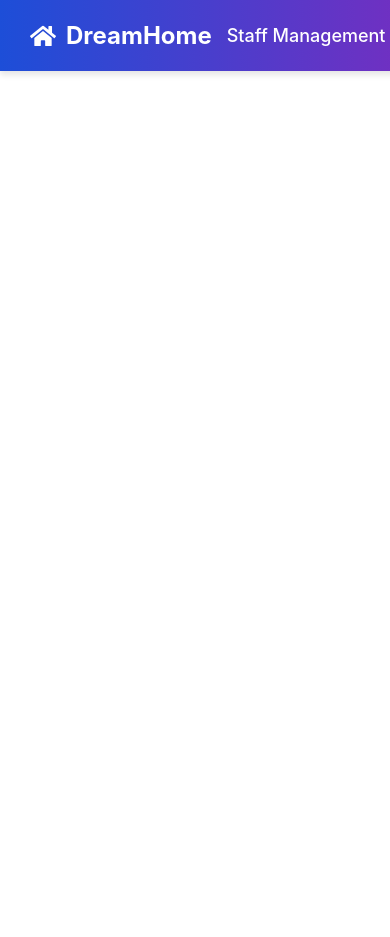
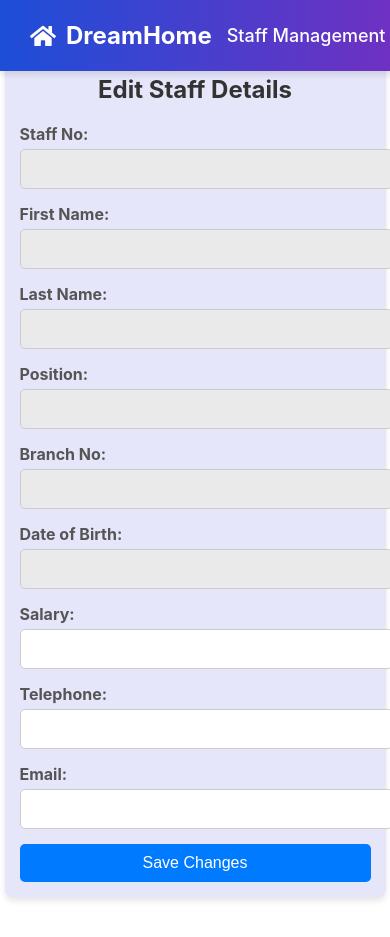
Before and after one commit to Shumaila107/DH-GroupProject, a React (Create React App) app in the folder frontend/: page /edit-staff/1 in a window 390 px wide. Before the commit the page ends 844 px from the top, so only its background shows below. Built offline with nearby package versions, Linux system fonts and the light colour scheme; no server answers.

Commit message:
Added frontend elements for edit and home page and validations on staff hire form

```diff
--- a/frontend/src/App.js
+++ b/frontend/src/App.js
@@ -3,6 +3,8 @@ import NavBar from "./components/NavBar";
 import HomePage from "./components/HomePage";
 import StaffHiringForm from "./components/StaffHiringForm";
 import StaffList from "./components/StaffList";
+import EditStaff from "./components/EditStaff";
+
 
 function App() {
   return (
@@ -12,6 +14,8 @@ function App() {
       <Route path="/" element={<HomePage />} />
       <Route path="/staff" element={<StaffList />} />
       <Route path="/staff/hire" element={<StaffHiringForm />} />
+      <Route path="/edit-staff/:staffId" element={<EditStaff />} />
+
     </Routes>
     </div>
   );
--- /dev/null
+++ b/frontend/src/components/EditStaff.css
@@ -0,0 +1,73 @@
+.edit-staff-container {
+    max-width: 500px;
+    margin: 40px auto;
+    padding: 20px;
+    background-color: lavender;
+    border-radius: 8px;
+    box-shadow: 0px 4px 6px rgba(0, 0, 0, 0.1);
+
+}
+
+/* Scoped h2 */
+.edit-staff-container h2 {
+    text-align: center;
+    color: #333;
+}
+
+/* Scoped form-group */
+.edit-staff-container .form-group {
+    margin-bottom: 15px;
+}
+
+.edit-staff-container .form-group label {
+    display: block;
+    font-weight: bold;
+    margin-bottom: 5px;
+    color: #555;
+}
+
+.edit-staff-container .form-group input {
+    width: 100%;
+    padding: 10px;
+    border: 1px solid #ccc;
+    border-radius: 5px;
+    font-size: 16px;
+}
+
+.edit-staff-container .form-group input:disabled {
+    background-color: #eaeaea;
+    cursor: not-allowed;
+}
+
+/* Scoped error messages */
+.edit-staff-container span {
+    display: block;
+    margin-top: 5px;
+    color: red;
+    font-size: 14px;
+}
+
+/* Scoped button */
+.edit-staff-container button {
+    width: 100%;
+    padding: 10px;
+    background-color: #007bff;
+    color: white;
+    font-size: 16px;
+    border: none;
+    border-radius: 5px;
+    cursor: pointer;
+    transition: background-color 0.3s;
+}
+
+.edit-staff-container button:hover {
+    background-color: #0056b3;
+}
+
+/* Responsive design */
+@media (max-width: 600px) {
+    .edit-staff-container {
+        width: 90%;
+        padding: 15px;
+    }
+}
--- /dev/null
+++ b/frontend/src/components/EditStaff.js
@@ -0,0 +1,177 @@
+import React, { useEffect, useState } from 'react';
+import axios from 'axios';
+import { useParams, useNavigate } from 'react-router-dom';
+import "./EditStaff.css";
+
+
+const EditStaff = () => {
+  const { staffId } = useParams(); // Get staffId from URL
+  const navigate = useNavigate();
+
+  const [staffDetails, setStaffDetails] = useState({
+    staffno: "",
+    fname: "",
+    lname: "",
+    position: "",
+    branchno: "",
+    dob: "",
+    salary: "",
+    telephone: "",
+    email: "",
+  });
+
+  const [errors, setErrors] = useState({});
+  const [loading, setLoading] = useState(true); // To show loading state
+
+  // Fetch staff details based on staffId
+  useEffect(() => {
+    const fetchStaffDetails = async () => {
+      try {
+        const response = await axios.get(`http://localhost:8080/staff/${staffId}`);
+        setStaffDetails(response.data);
+        setLoading(false);
+      } catch (error) {
+        console.error('Error fetching staff details:', error);
+        alert('Failed to fetch staff details.');
+        setLoading(false);
+      }
+    };
+    fetchStaffDetails();
+  }, [staffId]);
+
+  // Validation function
+  const validateField = (name, value) => {
+    let error = "";
+    if (name === "salary" && value <= 0) {
+      error = "Salary must be a positive number.";
+    } else if (name === "telephone" && !/^\d+$/.test(value)) {
+      error = "Only numbers are allowed.";
+    } else if (name === "email" && !/\S+@\S+\.\S+/.test(value)) {
+      error = "Invalid email format.";
+    }
+    return error;
+  };
+
+  // Handle input changes
+  const handleChange = (e) => {
+    const { name, value } = e.target;
+    setStaffDetails({ ...staffDetails, [name]: value });
+
+    // Validate field and update errors
+    const error = validateField(name, value);
+    setErrors({ ...errors, [name]: error });
+  };
+
+  // Handle form submission
+  const handleSubmit = async (e) => {
+    e.preventDefault();
+
+    // Validate all fields before submitting
+    const newErrors = {};
+    ["salary", "telephone", "email"].forEach((field) => {
+      const error = validateField(field, staffDetails[field]);
+      if (error) newErrors[field] = error;
+    });
+
+    if (Object.keys(newErrors).length > 0) {
+      setErrors(newErrors);
+      alert("Please fix the highlighted errors.");
+      return;
+    }
+
+    try {
+      const response = await axios.put(`http://localhost:8080/staff/${staffId}`, {
+        salary: staffDetails.salary,
+        telephone: staffDetails.telephone,
+        email: staffDetails.email,
+      });
+
+      if (response.status === 200) {
+        alert("Staff details updated successfully.");
+        navigate(`/`); // Redirect back to staff list
+      }
+    } catch (error) {
+      console.error('Error updating staff:', error);
+      alert('Failed to update staff details.');
+    }
+  };
+
+  return (
+    <div className="edit-staff-container">
+      <h2>Edit Staff Details</h2>
+
+      {loading ? (
+        <p>Loading staff details...</p>
+      ) : (
+        <form onSubmit={handleSubmit}>
+          {/* Non-editable fields */}
+          <div className="form-group">
+            <label>Staff No:</label>
+            <input type="text" value={staffDetails.staffno} disabled />
+          </div>
+          <div className="form-group">
+            <label>First Name:</label>
+            <input type="text" value={staffDetails.fname} disabled />
+          </div>
+          <div className="form-group">
+            <label>Last Name:</label>
+            <input type="text" value={staffDetails.lname} disabled />
+          </div>
+          <div className="form-group">
+            <label>Position:</label>
+            <input type="text" value={staffDetails.position} disabled />
+          </div>
+          <div className="form-group">
+            <label>Branch No:</label>
+            <input type="text" value={staffDetails.branchno} disabled />
+          </div>
+          <div className="form-group">
+            <label>Date of Birth:</label>
+            <input type="text" value={staffDetails.dob} disabled />
+          </div>
+
+          {/* Editable fields */}
+          <div className="form-group">
+            <label>Salary:</label>
+            <input
+              type="number"
+              name="salary"
+              value={staffDetails.salary}
+              onChange={handleChange}
+              required
+            />
+            {errors.salary && <span style={{ color: "red" }}>{errors.salary}</span>}
+          </div>
+
+          <div className="form-group">
+            <label>Telephone:</label>
+            <input
+              type="text"
+              name="telephone"
+              value={staffDetails.telephone}
+              onChange={handleChange}
+              required
+            />
+            {errors.telephone && <span style={{ color: "red" }}>{errors.telephone}</span>}
+          </div>
+
+          <div className="form-group">
+            <label>Email:</label>
+            <input
+              type="email"
+              name="email"
+              value={staffDetails.email}
+              onChange={handleChange}
+              required
+            />
+            {errors.email && <span style={{ color: "red" }}>{errors.email}</span>}
+          </div>
+
+          <button type="submit">Save Changes</button>
+        </form>
+      )}
+    </div>
+  );
+};
+
+export default EditStaff;
--- a/frontend/src/components/HomePage.js
+++ b/frontend/src/components/HomePage.js
@@ -6,21 +6,33 @@ const HomePage = () => {
     <div className="homepage-container">
       <header className="homepage-header">
         <h1>Dream Home Real Estate Management System</h1>
-        <p className="subheading">
-          A comprehensive platform for managing **staff**, **branches**, and **clients** efficiently.
-        </p>
+        <div className="subheading-card">
+          <p className="subheading">
+            A comprehensive platform for managing <strong>staff</strong>, <strong>branches</strong>, and <strong>clients</strong> efficiently.
+            A web-based application that interacts with an Oracle database, the backend is powered by Java Spring Boot and the frontend was
+            built using React.
+          </p>
+        </div>
       </header>
 
-      <section className="about-section">
-        <h2>About the Project</h2>
-        <p>
-          This system is a **college group project** aimed at developing a **web-based application** that
-          interacts with an **Oracle database**. The backend is powered by **Java Spring Boot**, while the frontend
-          is built using **React**.
-        </p>
+
+      <section className="core-functionalities">
+        <h2>Core Functionalities</h2>
+        <div className="card-container">
+          <div className="card">
+            <h3>Staff Management</h3>
+            <p>Manage staff records, roles, and assignments efficiently.</p>
+          </div>
+          <div className="card">
+            <h3>Branch Management</h3>
+            <p>Track and update real estate branch locations and details.</p>
+          </div>
+          <div className="card">
+            <h3>Client Management</h3>
+            <p>Store and manage client interactions and property preferences.</p>
+          </div>
+        </div>
       </section>
-
-
     </div>
   );
 };
--- a/frontend/src/components/StaffHiringForm.css
+++ b/frontend/src/components/StaffHiringForm.css
@@ -1,7 +1,8 @@
 .staff-hiring-container {
   max-width: 600px;
   margin: 40px auto;
-  background: #fff;
+  margin-top: 100px;
+  background: lavender;
   padding: 20px;
   border-radius: 8px;
   box-shadow: 0px 0px 10px rgba(0, 0, 0, 0.1);
@@ -21,6 +22,8 @@
 .form-group {
   display: flex;
   flex-direction: column;
+  align-items: stretch;
+  margin-bottom: 10px;
 }
 
 label {
@@ -30,7 +33,7 @@ label {
 }
 
 input, select {
-  padding: 8px;
+  padding: 10px;
   font-size: 16px;
   border: 1px solid #ccc;
   border-radius: 5px;
@@ -55,3 +58,28 @@ input:focus, select:focus {
 .submit-btn:hover {
   background-color: #0056b3;
 }
+
+/* Error message styling */
+.error-message {
+  color: red !important;
+  font-size: 14px;
+  margin-top: 5px;
+}
+
+/* Highlight invalid input fields */
+input.error, select.error {
+  border: 1px solid red;
+  background-color: #ffe6e6;
+}
+
+/* Ensure spacing between input and error messages */
+.form-group {
+  position: relative;
+  display: flex;
+  flex-direction: column;
+}
+
+/* Align error message properly under inputs */
+.form-group .error-message {
+  margin-top: 3px;
+}
--- a/frontend/src/components/StaffHiringForm.js
+++ b/frontend/src/components/StaffHiringForm.js
@@ -1,6 +1,6 @@
 import React, { useState, useEffect } from "react";
 import axios from "axios";
-import "./StaffHiringForm.css"; // Import styles
+import "./StaffHiringForm.css";
 
 const StaffHiringForm = () => {
   const [staffData, setStaffData] = useState({
@@ -19,8 +19,8 @@ const StaffHiringForm = () => {
 
   const [branches, setBranches] = useState([]);
   const [loadingBranches, setLoadingBranches] = useState(true);
+  const [errors, setErrors] = useState({});
 
-  // Fetch branches from API
   useEffect(() => {
     const fetchBranches = async () => {
       try {
@@ -39,29 +39,64 @@ const StaffHiringForm = () => {
     fetchBranches();
   }, []);
 
+  const validateField = (name, value) => {
+    let error = "";
+    switch (name) {
+      case "staffno":
+        if (!/^[a-zA-Z0-9]+$/.test(value)) error = "Staff number must be alphanumeric.";
+        break;
+      case "firstName":
+      case "lastName":
+        if (!/^[a-zA-Z]+$/.test(value)) error = "Only alphabets are allowed.";
+        break;
+      case "dob":
+        if (new Date(value) >= new Date()) error = "Date of birth must be in the past.";
+        break;
+      case "salary":
+        if (value <= 0) error = "Salary must be a positive number.";
+        break;
+      case "telephone":
+      case "mobile":
+        if (!/^\d+$/.test(value)) error = "Only numbers are allowed.";
+        break;
+      case "email":
+        if (!/\S+@\S+\.\S+/.test(value)) error = "Invalid email format.";
+        break;
+      case "sex":
+        if (!value) error = "Gender selection is required.";
+        break;
+      default:
+        break;
+    }
+    return error;
+  };
+
   const handleChange = (e) => {
     const { name, value } = e.target;
     setStaffData({ ...staffData, [name]: value });
+
+    // Validate field in real-time
+    setErrors({ ...errors, [name]: validateField(name, value) });
   };
 
   const handleSubmit = async (e) => {
     e.preventDefault();
+
+    // Validate all fields before submission
+    const newErrors = {};
+    Object.keys(staffData).forEach((key) => {
+      const error = validateField(key, staffData[key]);
+      if (error) newErrors[key] = error;
+    });
+
+    if (Object.keys(newErrors).length > 0) {
+      setErrors(newErrors);
+      alert("Please fix the highlighted errors.");
+      return;
+    }
+
     try {
-      const dataToSend = {
-        staffno: staffData.staffno,
-        fname: staffData.firstName,
-        lname: staffData.lastName,
-        position: staffData.position,
-        branchno: staffData.branchno,
-        dob: staffData.dob,
-        salary: staffData.salary,
-        telephone: staffData.telephone,
-        mobile: staffData.mobile,
-        email: staffData.email,
-        sex: staffData.sex,
-      };
-
-      const response = await axios.post("http://localhost:8080/staff/hire", dataToSend);
+      const response = await axios.post("http://localhost:8080/staff/hire", staffData);
 
       if (response.data.success) {
         alert("Success: " + response.data.message);
@@ -78,10 +113,10 @@ const StaffHiringForm = () => {
           email: "",
           sex: "",
         });
+        setErrors({});
       }
     } catch (error) {
-      const errorMessage = error.response?.data?.message || error.message;
-      alert(`Error: ${errorMessage}`);
+      alert(`Error: ${error.response?.data?.message || error.message}`);
       console.error("Hiring Error:", error);
     }
   };
@@ -90,25 +125,18 @@ const StaffHiringForm = () => {
     <div className="staff-hiring-container">
       <h2>Hire New Staff</h2>
       <form onSubmit={handleSubmit} className="staff-form">
-        <div className="form-group">
-          <label>Staff Number:</label>
-          <input name="staffno" value={staffData.staffno} onChange={handleChange} required />
-        </div>
-
-        <div className="form-group">
-          <label>First Name:</label>
-          <input name="firstName" value={staffData.firstName} onChange={handleChange} required />
-        </div>
-
-        <div className="form-group">
-          <label>Last Name:</label>
-          <input name="lastName" value={staffData.lastName} onChange={handleChange} required />
-        </div>
-
-        <div className="form-group">
-          <label>Position:</label>
-          <input name="position" value={staffData.position} onChange={handleChange} required />
-        </div>
+        {[
+          { label: "Staff Number", name: "staffno" },
+          { label: "First Name", name: "firstName" },
+          { label: "Last Name", name: "lastName" },
+          { label: "Position", name: "position" },
+        ].map(({ label, name }) => (
+          <div className="form-group" key={name}>
+            <label>{label}:</label>
+            <input name={name} value={staffData[name]} onChange={handleChange} required />
+            {errors[name] && <span style={{ color: "red", fontSize: "14px", marginTop: "5px", fontWeight: "bold" }}>{errors[name]}</span>}
+          </div>
+        ))}
 
         <div className="form-group">
           <label>Branch:</label>
@@ -120,32 +148,22 @@ const StaffHiringForm = () => {
               </option>
             ))}
           </select>
+          {errors.branchno && <span style={{ color: "red", fontSize: "14px", marginTop: "5px", fontWeight: "bold" }}>{errors.branchno}</span>}
         </div>
 
-        <div className="form-group">
-          <label>Date of Birth:</label>
-          <input name="dob" type="date" value={staffData.dob} onChange={handleChange} required />
-        </div>
-
-        <div className="form-group">
-          <label>Salary:</label>
-          <input name="salary" type="number" value={staffData.salary} onChange={handleChange} required />
-        </div>
-
-        <div className="form-group">
-          <label>Telephone:</label>
-          <input name="telephone" value={staffData.telephone} onChange={handleChange} required />
-        </div>
-
-        <div className="form-group">
-          <label>Mobile:</label>
-          <input name="mobile" value={staffData.mobile} onChange={handleChange} required />
-        </div>
-
-        <div className="form-group">
-          <label>Email:</label>
-          <input name="email" type="email" value={staffData.email} onChange={handleChange} required />
-        </div>
+        {[
+          { label: "Date of Birth", name: "dob", type: "date" },
+          { label: "Salary", name: "salary", type: "number" },
+          { label: "Telephone", name: "telephone" },
+          { label: "Mobile", name: "mobile" },
+          { label: "Email", name: "email", type: "email" },
+        ].map(({ label, name, type = "text" }) => (
+          <div className="form-group" key={name}>
+            <label>{label}:</label>
+            <input name={name} type={type} value={staffData[name]} onChange={handleChange} required />
+            {errors[name] && <span style={{ color: "red", fontSize: "14px", marginTop: "5px", fontWeight: "bold" }}>{errors[name]}</span>}
+          </div>
+        ))}
 
         <div className="form-group">
           <label>Gender:</label>
@@ -154,6 +172,7 @@ const StaffHiringForm = () => {
             <option value="M">Male</option>
             <option value="F">Female</option>
           </select>
+          {errors.sex && <span style={{ color: "red", fontSize: "14px", marginTop: "5px", fontWeight: "bold" }}>{errors.sex}</span>}
         </div>
 
         <button type="submit" className="submit-btn">Hire Staff</button>
--- a/frontend/src/components/StaffList.css
+++ b/frontend/src/components/StaffList.css
@@ -4,6 +4,7 @@
     padding: 20px;
     text-align: center;
     font-family: 'Poppins', sans-serif;
+    background-color: lavender;
 }
 
 /* Hire New Staff Button */
```
Also changed, not shown: frontend/src/components/HomePage.css (+5 -23 lines).
